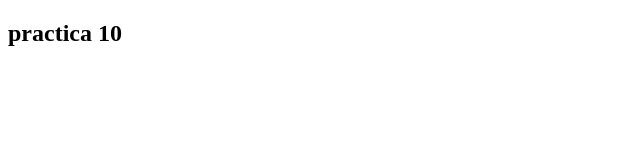
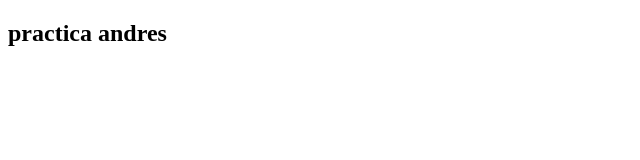
Before and after one commit to hiramvr/hiramvr.github.io, a plain HTML site: page index.html in a window 1280 px wide. Shown: the full height of the page, 0-640 px from the left. Drawn offline with Linux system fonts and the light colour scheme.

Commit message:
Nuevo titulo

```diff
--- a/index.html
+++ b/index.html
@@ -4,6 +4,6 @@
 	<title>Practica de html</title>
 </head>
 <body>
-	<h2>practica 10</h2>
+	<h2>practica andres</h2>
 </body>
 </html>
```
